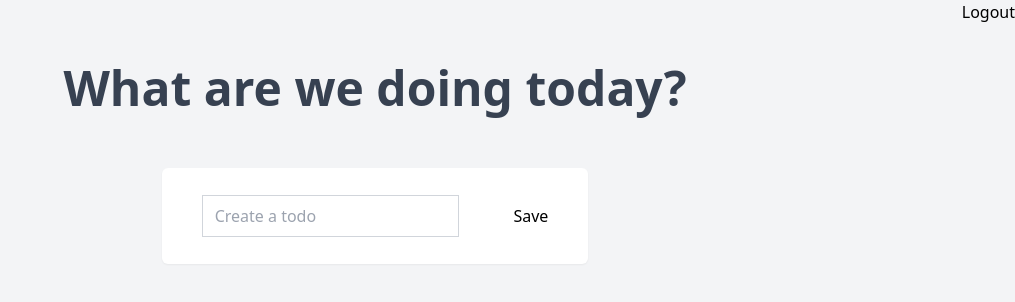
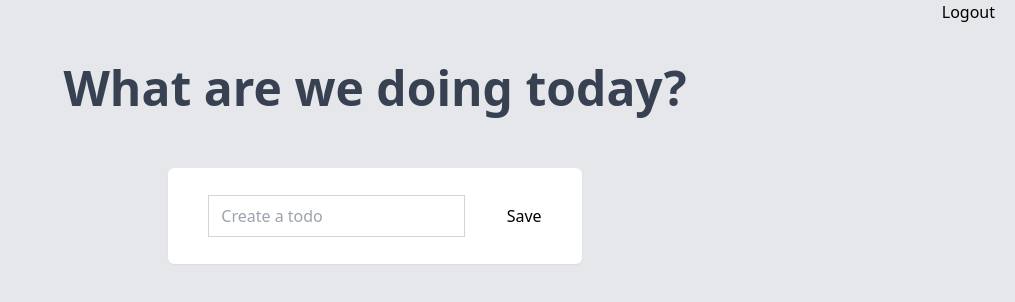
Before and after one commit to Nikitapil/nuxt3-todo, a Nuxt app: page / in a window 1280 px wide. Shown: the top 302 px of the page, without its empty margins (265-1280 px from the left). Built offline with nearby package versions, Linux system fonts and the light colour scheme.

Commit message:
add layouts

```diff
--- /dev/null
+++ b/layouts/default.vue
@@ -0,0 +1,5 @@
+<template>
+  <main class="min-h-screen pt-18 px-5 bg-gray-200">
+    <slot />
+  </main>
+</template>
--- /dev/null
+++ b/layouts/empty.vue
@@ -0,0 +1,5 @@
+<template>
+  <main class="min-h-screen pt-18 px-5 bg-gray-200">
+    <slot />
+  </main>
+</template>
--- a/pages/auth.vue
+++ b/pages/auth.vue
@@ -1,4 +1,8 @@
 <script setup lang="ts">
+definePageMeta({
+  layout: 'empty'
+});
+
 const router = useRouter();
 
 const email = ref('');
@@ -61,7 +65,6 @@ const authorize = () => {
 </script>
 
 <template>
-  <main class="min-h-screen pt-18 bg-gray-100">
   <section class="text-center py-10">
     <h1 class="text-5xl font-bold text-gray-700 mb-4">
       {{ loginMode ? 'Login to your account' : 'Create an account' }}
@@ -73,7 +76,7 @@ const authorize = () => {
       <input
         id="email"
         v-model="email"
-          class="px-2 py-3 mt-3 border-1 border-lime-200"
+        class="px-2 py-3 mt-3 border-1 border-lime-200 rounded-md"
         placeholder="Email Address"
         type="email"
         name="email"
@@ -121,7 +124,6 @@ const authorize = () => {
       </a>
     </form>
   </section>
-  </main>
 </template>
 <style>
 main {
--- a/pages/index.vue
+++ b/pages/index.vue
@@ -37,7 +37,6 @@ const logout = () => {
 </script>
 
 <template>
-  <main class="pt-18 min-h-screen bg-gray-100">
   <nav class="flex justify-end">
     <a @click="logout">Logout</a>
   </nav>
@@ -52,5 +51,4 @@ const logout = () => {
     ></todo-input>
     <todo-list :items="todoStore.getOrderedTodos" />
   </section>
-  </main>
 </template>
```
Lines whose indentation alone changed are shown as unchanged.
